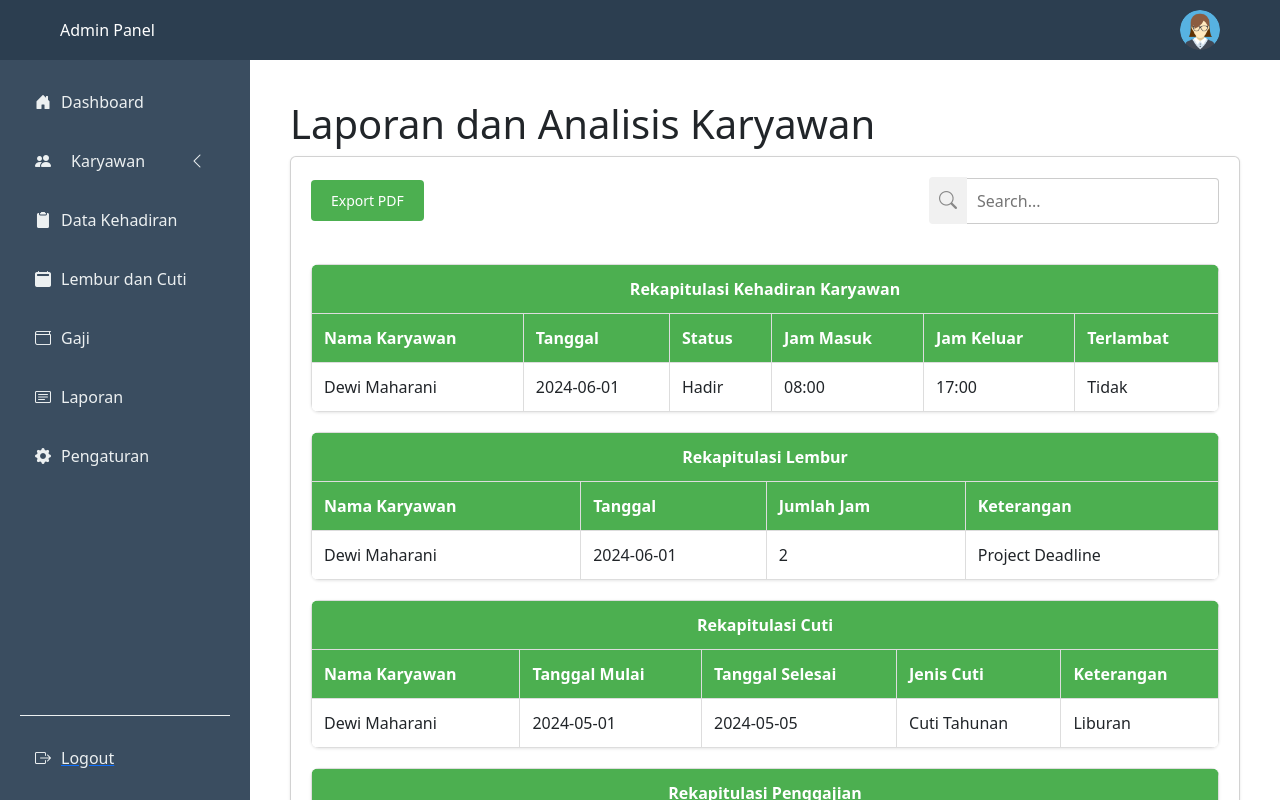
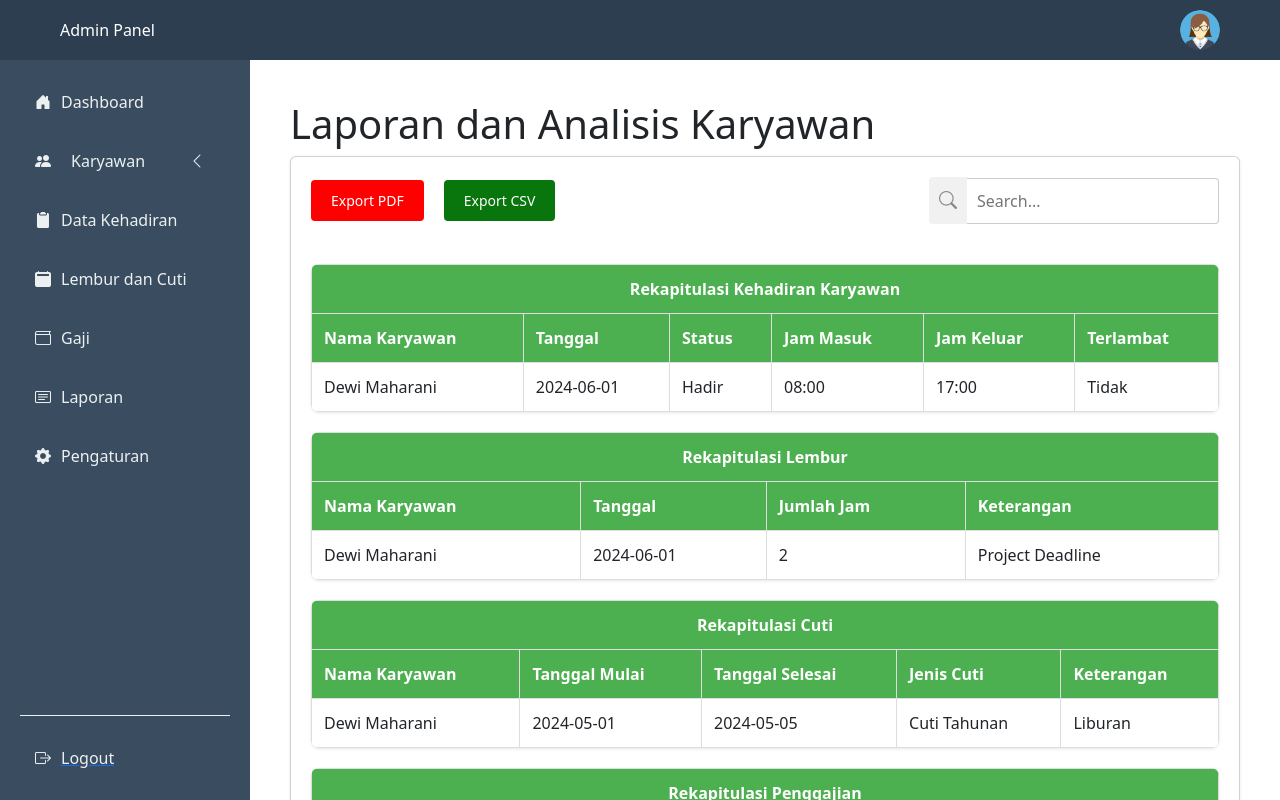
Before and after one commit to f3-bagus/11-1-pencatatan-absen-lembur-gaji-cuti, a Vue app in the folder frontend/: page /admin/laporan in a window 1280 px wide. Shown: the top 800 px of the page. Built offline with nearby package versions, Linux system fonts and the light colour scheme; grey boxes are pictures that could not be loaded.

Commit message:
feat: feature export csv in report page admin

```diff
--- a/frontend/src/components/AdminNavbar.vue
+++ b/frontend/src/components/AdminNavbar.vue
@@ -5,7 +5,9 @@
       <ul>
         <!-- Add more admin links here -->
       </ul>
-      <img src="/img/profil.png" alt="Profile Picture" class="profile-picture">
+      <router-link to="/admin/pengaturan" class="profile-link">
+        <img src="/img/profil.png" alt="Profile Picture" class="profile-picture">
+      </router-link>
     </div>
   </nav>
 </template>
--- a/frontend/src/views/admin/Laporan.vue
+++ b/frontend/src/views/admin/Laporan.vue
@@ -5,6 +5,7 @@
       <div class="top-bar">
         <div class="left-controls">
           <button @click="generateReport('pdf')" class="export-button">Export PDF</button>
+          <button @click="generateReport('csv')" class="export-button csv">Export CSV</button>
         </div>
         <div class="search-container">
           <div class="search-icon-container">
@@ -241,6 +242,23 @@ export default {
         addTableWithHeader('Keterangan Penggajian', ['Nama Karyawan', 'Periode', 'Gaji Pokok', 'Tunjangan', 'Potongan', 'Total Gaji'], salaryData, doc.lastAutoTable.finalY + 15);
 
         doc.save('laporan_karyawan.pdf');
+      } else if (format === 'csv') {
+        const downloadCSV = (data, filename) => {
+          const csvContent = "data:text/csv;charset=utf-8,"
+            + data.map(e => Object.values(e).join(",")).join("\n");
+          const encodedUri = encodeURI(csvContent);
+          const link = document.createElement("a");
+          link.setAttribute("href", encodedUri);
+          link.setAttribute("download", filename);
+          document.body.appendChild(link);
+          link.click();
+          document.body.removeChild(link);
+        };
+
+        downloadCSV(filteredAttendanceRecords.value, "attendance_records.csv");
+        downloadCSV(filteredOvertimeRecords.value, "overtime_records.csv");
+        downloadCSV(filteredLeaveRecords.value, "leave_records.csv");
+        downloadCSV(filteredSalaryRecords.value, "salary_records.csv");
       }
     };
 
@@ -282,7 +300,17 @@ export default {
 }
 
 .export-button {
-  background-color: #4CAF50;
+  background-color: #ff0000;
+  color: white;
+  border: none;
+  padding: 10px 20px;
+  font-size: 14px;
+  border-radius: 4px;
+  cursor: pointer;
+  margin-right: 20px;
+}
+.csv {
+  background-color: #09750d;
   color: white;
   border: none;
   padding: 10px 20px;
@@ -293,6 +321,9 @@ export default {
 }
 
 .export-button:hover {
+  background-color: #d04a4a;
+}
+.csv:hover {
   background-color: #45a049;
 }
 
--- a/frontend/src/views/admin/Pengaturan.vue
+++ b/frontend/src/views/admin/Pengaturan.vue
@@ -37,30 +37,6 @@
         <button type="submit" class="submit-button">Update Notifikasi</button>
       </form>
     </div>
-
-    <div class="pengaturan-section">
-      <h2>Pengaturan Umum</h2>
-      <form @submit.prevent="updateGeneralSettings">
-        <div class="form-group">
-          <label for="language">Bahasa</label>
-          <select id="language" v-model="generalSettings.language">
-            <option value="id">Bahasa Indonesia</option>
-            <option value="en">English</option>
-            <!-- Tambahkan opsi bahasa lainnya jika diperlukan -->
-          </select>
-        </div>
-        <div class="form-group">
-          <label for="timezone">Zona Waktu</label>
-          <select id="timezone" v-model="generalSettings.timezone">
-            <option value="WIB">WIB</option>
-            <option value="WITA">WITA</option>
-            <option value="WIT">WIT</option>
-            <!-- Tambahkan opsi zona waktu lainnya jika diperlukan -->
-          </select>
-        </div>
-        <button type="submit" class="submit-button">Update Pengaturan</button>
-      </form>
-    </div>
   </div>
 </template>
 
@@ -77,25 +53,15 @@ export default {
       notifications: {
         email: false,
         sms: false
-      },
-      generalSettings: {
-        language: 'id',
-        timezone: 'WIB'
       }
     };
   },
   methods: {
     updateAdminAccount() {
-      // Tambahkan logika untuk memperbarui akun admin
       alert('Akun admin diperbarui');
     },
     updateNotifications() {
-      // Tambahkan logika untuk memperbarui pengaturan notifikasi
       alert('Pengaturan notifikasi diperbarui');
-    },
-    updateGeneralSettings() {
-      // Tambahkan logika untuk memperbarui pengaturan umum
-      alert('Pengaturan umum diperbarui');
     }
   }
 };
```
Lines whose indentation alone changed are shown as unchanged.
